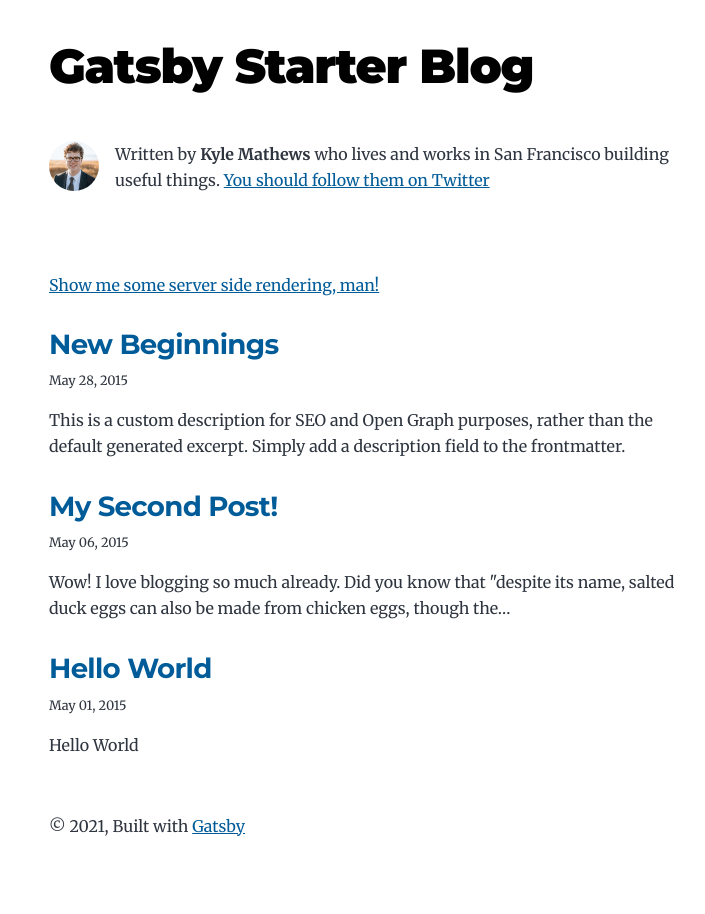
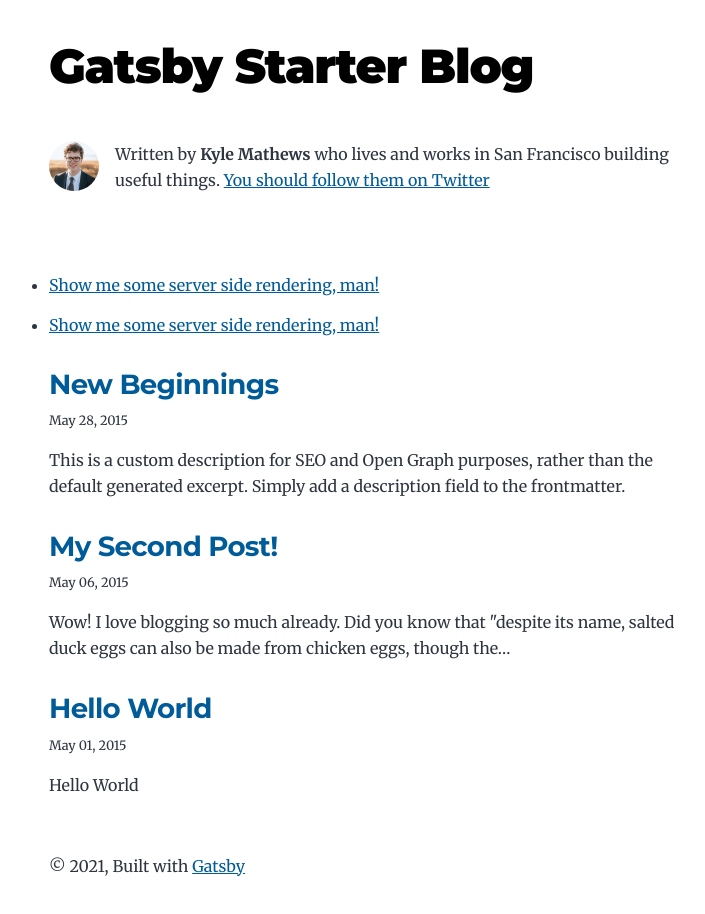
Before and after one commit to gatsby-test-projects/gatsby-4-playground, a Gatsby site: page / in a window 1280 px wide. Shown: the whole page, without its empty margins (275-980 px from the left). Built offline with nearby package versions, Linux system fonts and the light colour scheme; Gatsby itself is replaced by a stand-in of ours.

Commit message:
using href and gatsby link to show difference

```diff
--- a/src/pages/index.js
+++ b/src/pages/index.js
@@ -27,7 +27,14 @@ const BlogIndex = ({ data, location }) => {
     <Layout location={location} title={siteTitle}>
       <Seo title="All posts" />
       <Bio />
-      <Link to="/RonQuotes/">Show me some server side rendering, man!</Link>
+      <ul>
+        <li>
+          <Link to="/RonQuotes/">Show me some server side rendering, man!</Link>
+        </li>
+        <li>
+          <a href="/RonQuotes/">Show me some server side rendering, man!</a>
+        </li>
+      </ul>
       <ol style={{ listStyle: `none` }}>
         {posts.map(post => {
           const title = post.frontmatter.title || post.fields.slug
```
